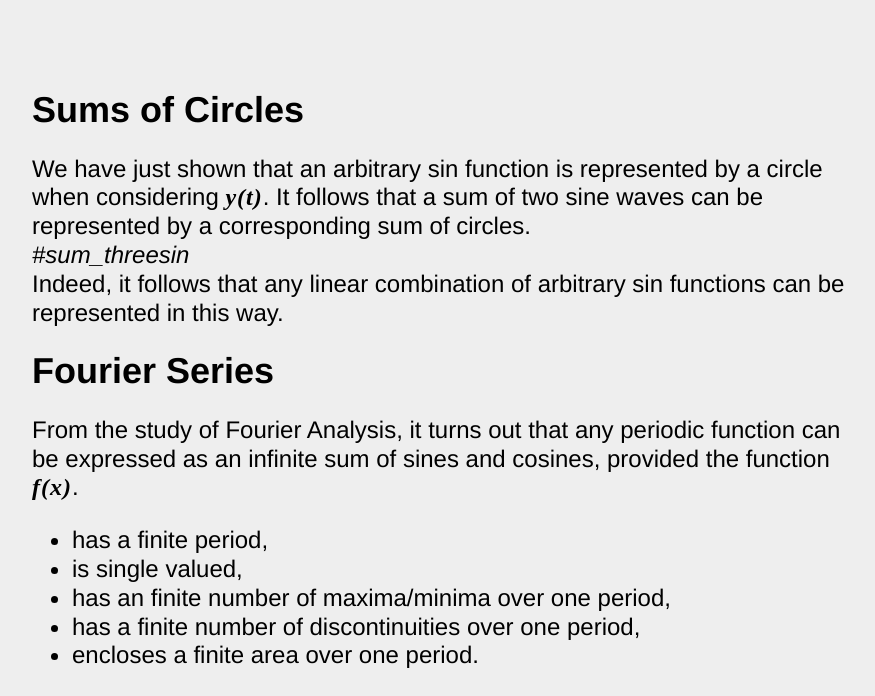
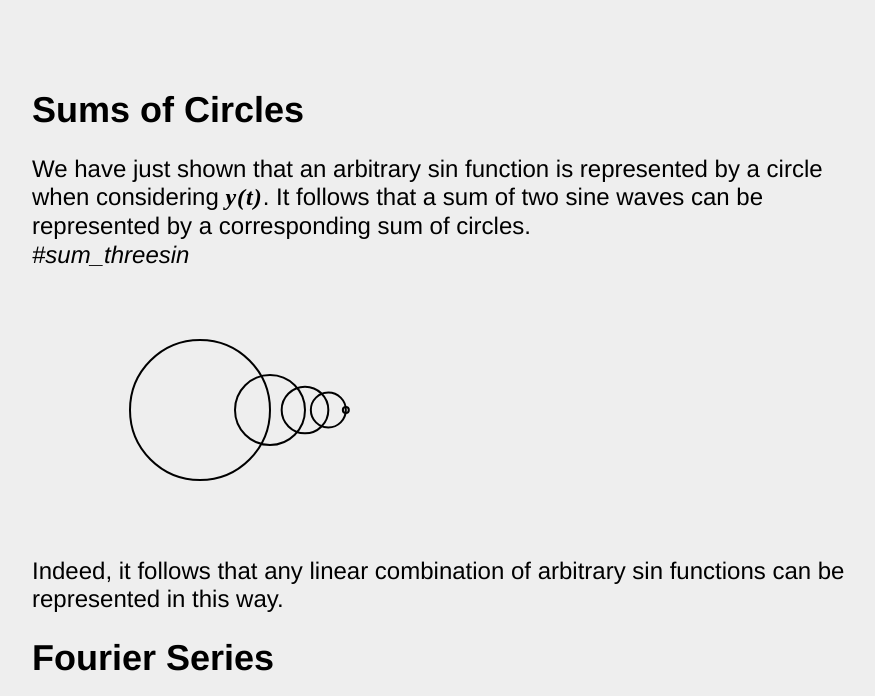
Before and after one commit to ChrisspyB/TrigCircles, a plain HTML site: page index.html in a window 1280 px wide. Shown: the part 1700-2396 px from the top of the page, without its empty margins (188-1063 px from the left). Drawn offline with nearby package versions, Linux system fonts and the light colour scheme.

Commit message:
Add skeleton for summing circles

```diff
--- a/script.js
+++ b/script.js
@@ -3,7 +3,7 @@
 'use strict'
 var width = 840;
 
-var SingleTrig = function(div_id,w,h,amp,phase,freq,frames,cycles,fixed){
+var SingleTrig = function(div_id,w,h,amp,cycles,phase,frames,fixed){
 	if(!fixed){
 	    amp = parseFloat(d3.select(div_id+'_amp').property('value'));
 	    cycles =  parseFloat(d3.select(div_id+'_cycles').property('value'));
@@ -47,10 +47,10 @@ var SingleTrig = function(div_id,w,h,amp,phase,freq,frames,cycles,fixed){
 		.attr('y2',y_set[0]);
 
 	var arc = d3.svg.arc()
-    .innerRadius(0)
-    .outerRadius(r/10)
-    .startAngle(Math.PI/2-phase)
-    .endAngle(Math.PI/2-phase)
+	    .innerRadius(0)
+	    .outerRadius(r/10)
+	    .startAngle(Math.PI/2-phase)
+	    .endAngle(Math.PI/2-phase)
 
     var arc_path = svg.append('path')
 	    .attr("d",arc)
@@ -67,12 +67,8 @@ var SingleTrig = function(div_id,w,h,amp,phase,freq,frames,cycles,fixed){
     var plot_scale_x = d3.scale.linear()
 	    .domain([0,frames])
 		.range([x+150+40,w-20]);
+
     var plot = svg.append('g');
-    var points = plot.selectAll('circle').data(y_set);
-		points.enter().append('circle')
-			.attr('cx',function(d,i){return plot_scale_x(i);})
-			.attr('cy',function(d,i){return d;})
-			.attr('r',0)
 
 	var graphF = d3.svg.line()
 		.x(function(d,i){return plot_scale_x(i);})
@@ -206,9 +202,120 @@ var SingleTrig = function(div_id,w,h,amp,phase,freq,frames,cycles,fixed){
 	});
 		// );
 };
+var MultiTrig = function(div_id,w,h,amp,cycles,phase,frames,preset){
+	var x = w/5, y=h/2;
+	var tick=0;
+	var frame_length=100/6; // 60fps
+	var pos = {x:[],y:[]}; //xy positions of circles; final circle is tracer.
+	var animating = false, finished = false;
+	var pos;
 
-SingleTrig('#small_sin_trace',width,280,280/3,0,1,60,1,true);
-SingleTrig('#small_cos_trace',width,280,280/3,Math.PI/2,1,60,1,true);
-SingleTrig('#sin_interactive',width,280*1.5,280/3,0,1,60,1,false);
+	var amp_scale = 70;
 
+	var ConvertPhase = function(phase){
+		for (var i=0; i<phase.length;i++){
+			phase[i] = phase[i]*Math.PI;
+		}
+		return phase;
+	};
+
+	var ScaleAmp = function(amp,scale) {
+		for (var i = 0; i < amp.length; i++) {
+			amp[i]=amp[i]*scale;
+		};
+		return amp;
+	}
+	var GenXY = function(){
+		pos = {x:[],y:[]};
+
+		for (var i=0; i<=amp.length; i++){
+			pos.x.push([]);
+			pos.y.push([]);
+			for (var j=0; j<=frames;j++){
+				var xval = x;
+				var yval = y;
+				for(var k=0; k<i; k++){
+					xval+=amp[k]*Math.cos(phase[k]+2*Math.PI*cycles[k]*j/frames);
+					yval-=amp[k]*Math.sin(phase[k]+2*Math.PI*cycles[k]*j/frames);
+				}
+				pos.x[i].push(xval);
+				pos.y[i].push(yval);
+			}
+		}
+	};
+	amp = ScaleAmp(amp,amp_scale);
+	phase = ConvertPhase(phase);
+	GenXY();
+	console.log(pos)
+	var svg = d3.select(div_id).append('svg')
+		.attr('width',w)
+		.attr('height',h);
+
+	var circles=svg.selectAll('circle').data(amp).enter().append('circle')
+		.attr('cx',function(d,i){return pos.x[i][tick]})
+		.attr('cy',function(d,i){return pos.y[i][tick]})
+		.attr('r',function(d,i){return d;});
+
+	var tracer = svg.append('circle')
+		.attr('cx',pos.x[amp.length][tick])
+		.attr('cy',pos.y[amp.length][tick])
+		.attr('r',3);
+    var plot_scale_x = d3.scale.linear()
+	    .domain([0,frames])
+		.range([x+140,w-20]);
+
+    var plot = svg.append('g');
+
+	var graphF = d3.svg.line()
+		.x(function(d,i){return plot_scale_x(i);})
+		.y(function(d){return d;})
+		.interpolate('basis');
+
+	var graph = plot.append('path')
+		.classed('graph',true);
+
+	var line_y = svg.append('line');
+
+	var Animate = function(){
+		setTimeout(function(){
+			if(!animating){return;}
+			if(tick>frames){
+				tick=0;
+				animating=false;
+				return;
+			}
+			circles
+				.attr('cx',function(d,i){return pos.x[i][tick]})
+				.attr('cy',function(d,i){return pos.y[i][tick]})
+			line_y
+				.attr('x1',pos.x[amp.length][tick])
+				.attr('y1',pos.y[amp.length][tick])
+				.attr('x2',plot_scale_x(tick))
+				.attr('y2',pos.y[amp.length][tick]);
+			tracer
+				.attr('cx',pos.x[amp.length][tick])
+				.attr('cy',pos.y[amp.length][tick])
+
+			graph.attr('d',graphF(pos.y[amp.length].slice(0,tick+1)))
+			tick++;
+			Animate();
+		},frame_length);
+	};
+
+	svg.on("click",function(){
+		if (animating) {
+			animating=false;
+		}
+		else {
+			animating=true;
+			Animate();
+		}
+	});
+};
+
+SingleTrig('#small_sin_trace',width,280,280/3,1,0,60,true);
+SingleTrig('#small_cos_trace',width,280,280/3,1,Math.PI/2,60,true);
+SingleTrig('#sin_interactive',width,280*1.5,280/3,1,0,60,false);
+
+MultiTrig('#sum_threesin',width,280,[1,1/2,1/3,1/4],[1,2,3,4],[0,0,0,0],60,'none');
 })();
--- a/style.css
+++ b/style.css
@@ -39,7 +39,6 @@ table{
 
 /*svg elements*/
 svg{
-	background: #eee;
 
 }
 circle {
```
